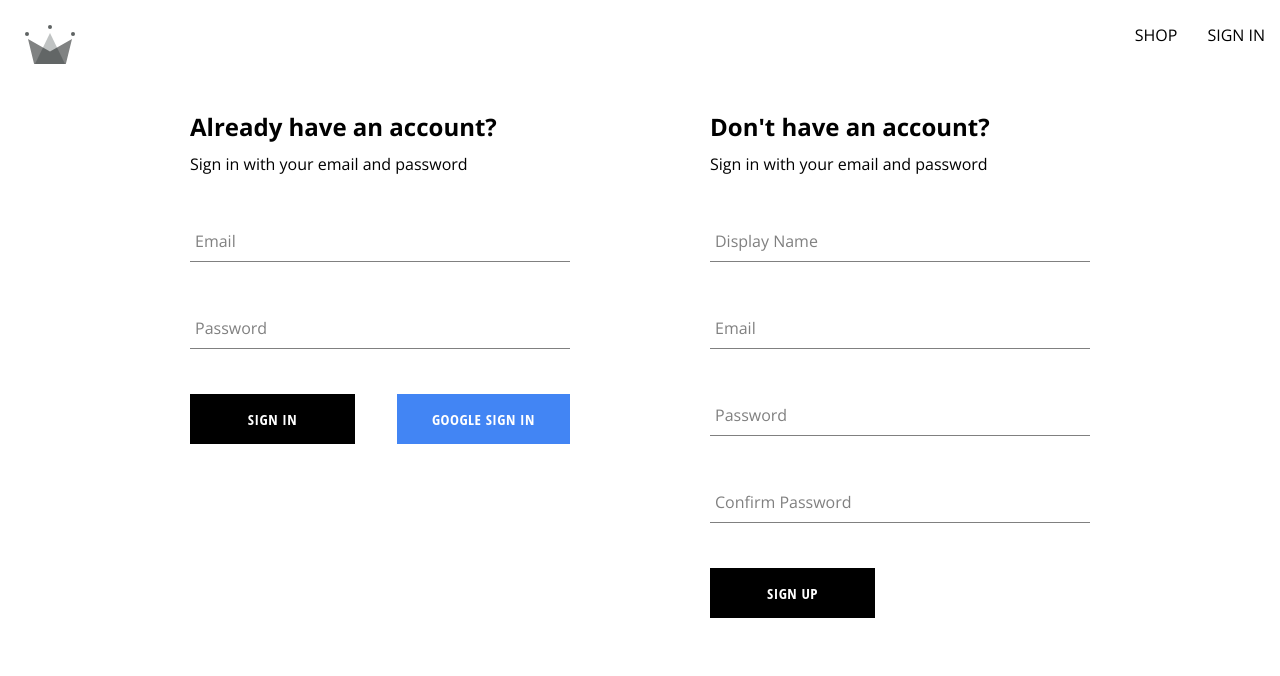
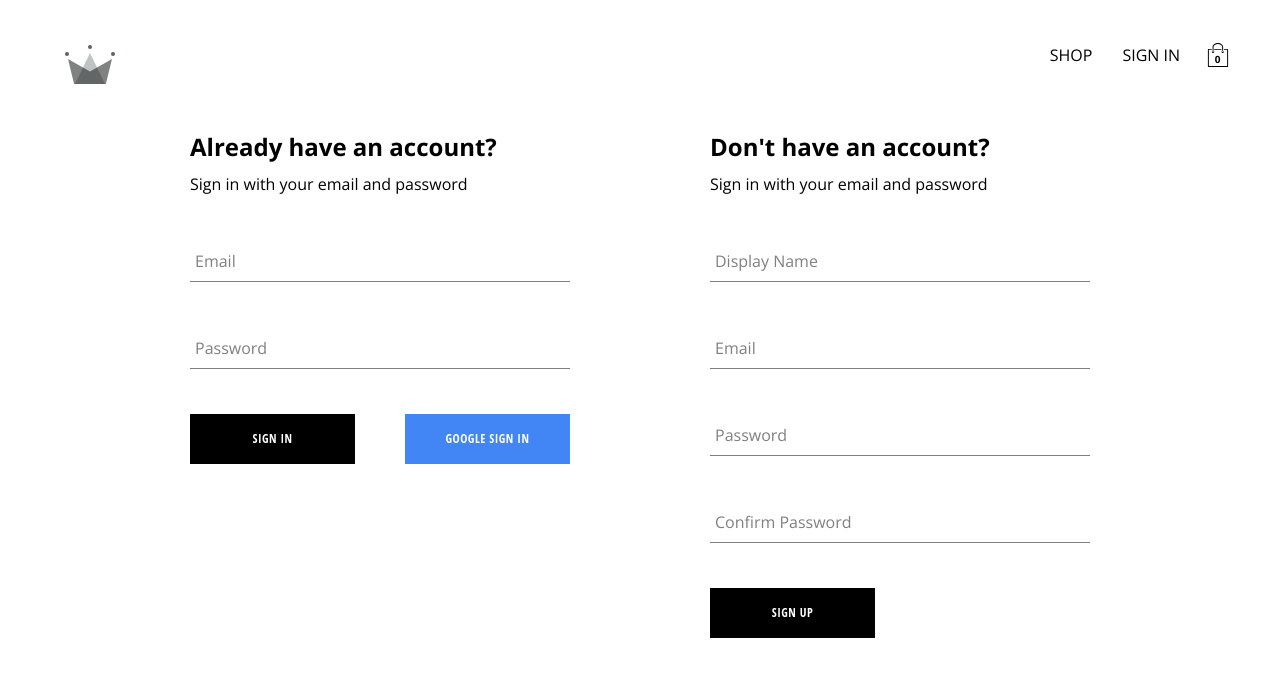
Before and after one commit to brianvi98/crwn-clothing, a React (Vite) app: page /auth in a window 1280 px wide. Shown: the top 676 px of the page. Built offline with nearby package versions, Linux system fonts and the light colour scheme; no server answers; a web font is replaced by a local one.

Commit message:
adding cart context, shopping icon, cart dropdown

```diff
--- a/src/components/button/button.styles.scss
+++ b/src/components/button/button.styles.scss
@@ -5,7 +5,7 @@
   letter-spacing: 0.5px;
   line-height: 50px;
   padding: 0 35px 0 35px;
-  font-size: 15px;
+  font-size: 12px;
   background-color: black;
   color: white;
   text-transform: uppercase;
--- /dev/null
+++ b/src/components/cart-dropdown/cart-dropdown.component.jsx
@@ -0,0 +1,14 @@
+import React from "react";
+import Button from "../button/button.component";
+import "./cart-dropdown.styles.scss";
+
+const CartDropdown = () => {
+  return (
+    <div className="cart-dropdown-container">
+      <div className="cart-items"></div>
+      <Button>Go to Checkout</Button>
+    </div>
+  );
+};
+
+export default CartDropdown;
--- /dev/null
+++ b/src/components/cart-dropdown/cart-dropdown.styles.scss
@@ -0,0 +1,29 @@
+.cart-dropdown-container {
+  position: absolute;
+  width: 240px;
+  height: 340px;
+  display: flex;
+  flex-direction: column;
+  padding: 20px;
+  border: 1px solid black;
+  background-color: white;
+  top: 90px;
+  right: 40px;
+  z-index: 5;
+
+  .empty-message {
+    font-size: 18px;
+    margin: 50px auto;
+  }
+
+  .cart-items {
+    height: 240px;
+    display: flex;
+    flex-direction: column;
+    overflow: scroll;
+  }
+
+  button {
+    margin-top: auto;
+  }
+}
--- /dev/null
+++ b/src/components/cart-icon/cart-icon.component.jsx
@@ -0,0 +1,20 @@
+import { useContext, useState, useEffect } from "react";
+import { CartContext } from "../../contexts/cart.context";
+import ShoppingIcon from "../../assets/shopping-bag.svg?react";
+import "./cart-icon.styles.scss";
+
+const CartIcon = () => {
+  const { isCartOpen, setIsCartOpen } = useContext(CartContext);
+
+  return (
+    <div
+      className="cart-icon-container"
+      onClick={() => setIsCartOpen((prev) => !prev)}
+    >
+      <ShoppingIcon className="shopping-icon" />
+      <span className="item-count">0</span>
+    </div>
+  );
+};
+
+export default CartIcon;
--- /dev/null
+++ b/src/components/cart-icon/cart-icon.styles.scss
@@ -0,0 +1,21 @@
+.cart-icon-container {
+  width: 45px;
+  height: 45px;
+  position: relative;
+  display: flex;
+  align-items: center;
+  justify-content: center;
+  cursor: pointer;
+
+  .shopping-icon {
+    width: 24px;
+    height: 24px;
+  }
+
+  .item-count {
+    position: absolute;
+    font-size: 10px;
+    font-weight: bold;
+    bottom: 12px;
+  }
+}
--- /dev/null
+++ b/src/contexts/cart.context.jsx
@@ -0,0 +1,13 @@
+import { useState, createContext } from "react";
+
+export const CartContext = createContext({
+  isCartOpen: null,
+  setIsCartOpen: () => {},
+});
+
+export const CartProvider = ({ children }) => {
+  const [isCartOpen, setIsCartOpen] = useState(false);
+  const value = { isCartOpen, setIsCartOpen };
+
+  return <CartContext.Provider value={value}>{children}</CartContext.Provider>;
+};
--- a/src/index.scss
+++ b/src/index.scss
@@ -4,6 +4,7 @@
 
 body {
   margin: 0;
+  padding: 20px 40px;
   font-family: "Open Sans", sans-serif;
   -webkit-font-smoothing: antialiased;
   -moz-osx-font-smoothing: grayscale;
--- a/src/main.jsx
+++ b/src/main.jsx
@@ -7,13 +7,16 @@
 import App from "./App.jsx";
 import { UserProvider } from "./contexts/user.context.jsx";
 import { ProductsProvider } from "./contexts/products.context.jsx";
+import { CartProvider } from "./contexts/cart.context.jsx";
 
 createRoot(document.getElementById("root")).render(
   <StrictMode>
     <BrowserRouter>
       <UserProvider>
         <ProductsProvider>
-          <App />
+          <CartProvider>
+            <App />
+          </CartProvider>
         </ProductsProvider>
       </UserProvider>
     </BrowserRouter>
--- a/src/routes/navigation/navigation.component.jsx
+++ b/src/routes/navigation/navigation.component.jsx
@@ -1,12 +1,16 @@
 import React, { useContext } from "react";
 import { Outlet, Link } from "react-router-dom";
 import { UserContext } from "../../contexts/user.context";
+import { CartContext } from "../../contexts/cart.context";
 import CrwnLogo from "../../assets/crown.svg?react";
+import CartIcon from "../../components/cart-icon/cart-icon.component";
+import CartDropdown from "../../components/cart-dropdown/cart-dropdown.component";
 import "./navigation.styles.scss";
 import { signOutUser } from "../../utils/firebase/firebase.utils";
 
 const Navigation = () => {
   const { currentUser } = useContext(UserContext);
+  const { isCartOpen } = useContext(CartContext);
 
   return (
     <>
@@ -27,6 +31,8 @@
               SIGN IN
             </Link>
           )}
+          <CartIcon />
+          {isCartOpen && <CartDropdown />}
         </div>
       </div>
       <Outlet />
--- a/src/routes/shop/shop.component.jsx
+++ b/src/routes/shop/shop.component.jsx
@@ -5,7 +5,6 @@
 
 const Shop = () => {
   const { products } = useContext(ProductsContext);
-  console.log(products);
   return (
     <div className="products-container">
       {products.map((product) => (
```
Also changed, not shown: 1 other file (tests, documents, lock files or other folders).
